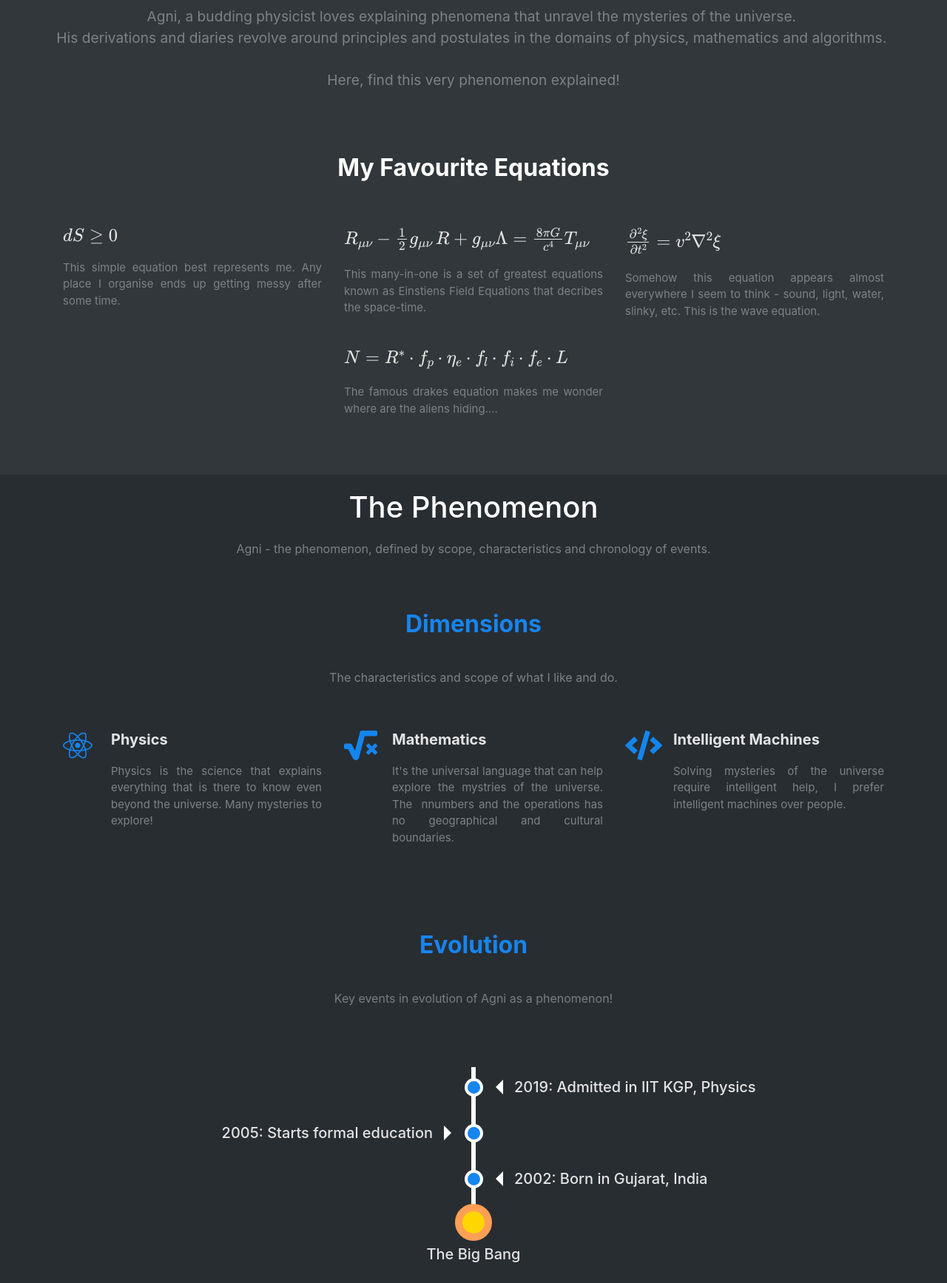
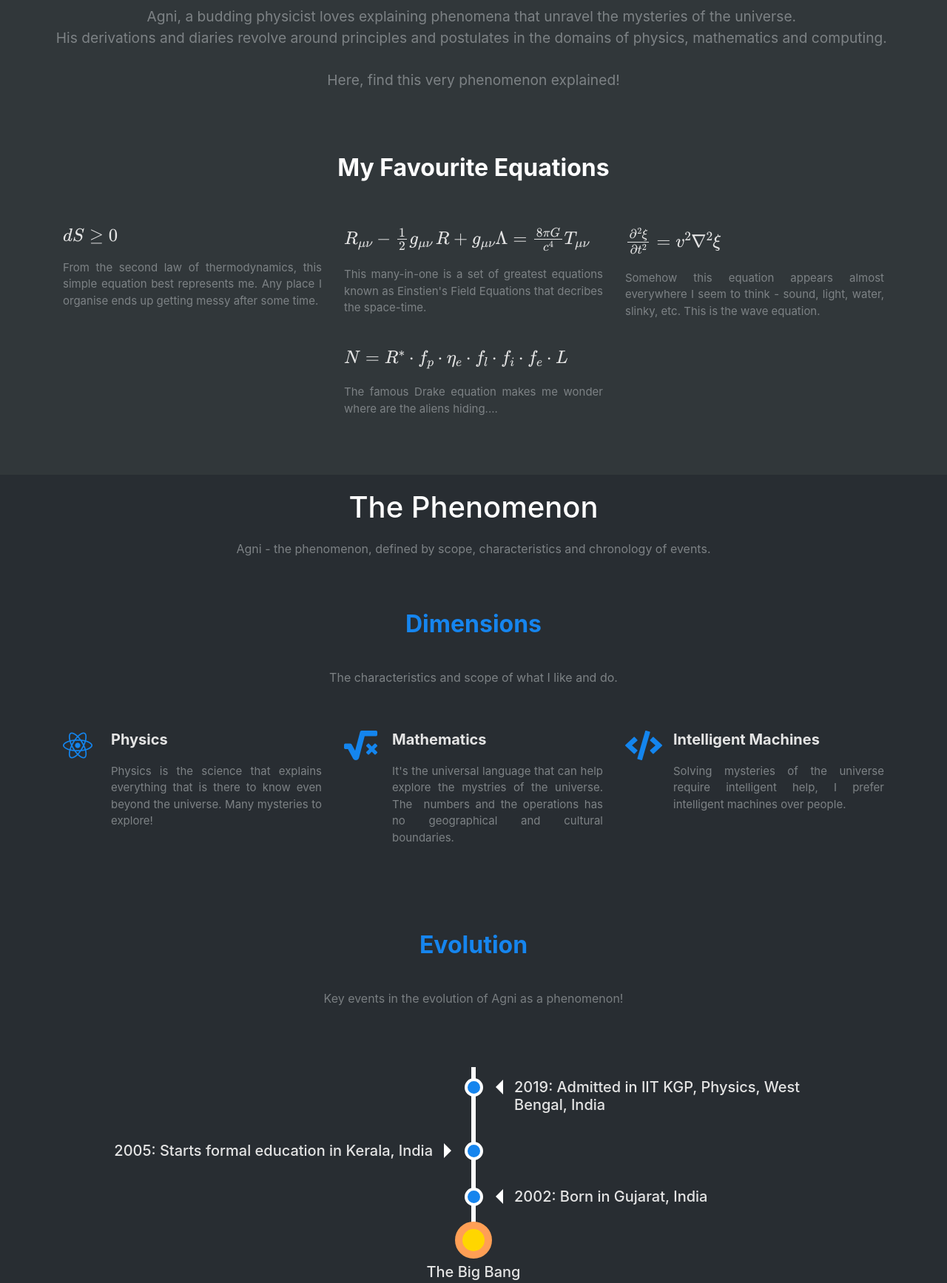
Before and after one commit to OldFire3107/OldFire3107.github.io, a plain HTML site: page index.html in a window 1280 px wide. Shown: the part 512-2247 px from the top of the page at 74% size. Drawn offline with nearby package versions, Linux system fonts and the light colour scheme; some packages are replaced by stand-ins of ours; files whose address does not match are found by name.

Commit message:
Minor correctios

```diff
--- a/index.html
+++ b/index.html
@@ -5,14 +5,14 @@
     <meta charset="utf-8">
     <meta name="viewport" content="width=device-width, initial-scale=1.0, shrink-to-fit=no">
     <title>Agni Purani</title>
-    <meta name="twitter:description" content="Agni, a budding physicist loves explaining phenomena that unravel the mysteries of the universe. His derivations and diaries revolve around principles and postulates in the domains of physics, mathematics and algorithms. Here, find this very phenomenon explained!">
+    <meta name="twitter:description" content="Agni, a budding physicist loves explaining phenomena that unravel the mysteries of the universe. His derivations and diaries revolve around principles and postulates in the domains of physics, mathematics and computing. Here, find this very phenomenon explained!">
     <meta name="keywords" content="Agni, Purani, Agni Purani, Agni Keyoor Purani, OldFire, OldFire3107, Physics, Physicist">
     <meta name="twitter:image" content="assets/img/5a6894f084b05_logo(1).thumb.png.8d23f3cefa30d8ae53472688e8896761.png">
     <meta property="og:type" content="website">
     <meta property="og:image" content="assets/img/5a6894f084b05_logo(1).thumb.png.8d23f3cefa30d8ae53472688e8896761.png">
     <meta name="twitter:card" content="summary">
     <meta name="twitter:title" content="Agni Purani">
-    <meta name="description" content="Agni, a budding physicist loves explaining phenomena that unravel the mysteries of the universe. His derivations and diaries revolve around principles and postulates in the domains of physics, mathematics and algorithms. Here, find this very phenomenon explained!">
+    <meta name="description" content="Agni, a budding physicist loves explaining phenomena that unravel the mysteries of the universe. His derivations and diaries revolve around principles and postulates in the domains of physics, mathematics and computing. Here, find this very phenomenon explained!">
     <link rel="icon" type="image/png" sizes="170x170" href="assets/img/5a6894f084b05_logo(1).thumb.png.8d23f3cefa30d8ae53472688e8896761.png">
     <link rel="icon" type="image/png" sizes="170x170" href="assets/img/5a6894f084b05_logo(1).thumb.png.8d23f3cefa30d8ae53472688e8896761.png">
     <link rel="icon" type="image/png" sizes="170x170" href="assets/img/5a6894f084b05_logo(1).thumb.png.8d23f3cefa30d8ae53472688e8896761.png">
@@ -104,7 +104,7 @@
             </div>
         </section>
         <div id="aboutme" class="about">
-            <p>Agni, a budding physicist loves explaining phenomena that unravel the mysteries of&nbsp;the universe.&nbsp;<br>His derivations and diaries revolve around principles and postulates in the domains of physics, mathematics and algorithms.&nbsp;<br><br>Here,
+            <p>Agni, a budding physicist loves explaining phenomena that unravel the mysteries of&nbsp;the universe.&nbsp;<br>His derivations and diaries revolve around principles and postulates in the domains of physics, mathematics and computing.&nbsp;<br><br>Here,
                 find this very phenomenon explained!<br></p>
         </div>
     </main>
@@ -116,11 +116,11 @@
             <div class="row text-justify justify-content-center features">
                 <div class="col-sm-6 col-lg-4 item" style="padding-left: 15px;">
                     <h3 class="name" style="color: rgb(228,228,228);">\(dS \geq 0\)</h3>
-                    <p class="description">This simple equation best represents me. Any place I organise ends up getting messy after some time.</p>
+                    <p class="description">From the second law of thermodynamics, this simple equation best represents me. Any place I organise ends up getting messy after some time.</p>
                 </div>
                 <div class="col-sm-6 col-lg-4 item" style="padding-left: 15px;">
                     <h3 class="name" style="color: rgb(228,228,228);">\(R_{\mu \nu} - {1 \over 2}g_{\mu \nu}\,R + g_{\mu \nu} \Lambda = {8 \pi G \over c^4} T_{\mu \nu}\)</h3>
-                    <p class="description">This many-in-one is a set of greatest equations known as Einstiens Field Equations that decribes the space-time.</p>
+                    <p class="description">This many-in-one is a set of greatest equations known as Einstien's Field Equations that decribes the space-time.</p>
                 </div>
                 <div class="col-sm-6 col-lg-4 item" style="padding-left: 15px;">
                     <h3 class="name" style="color: rgb(228,228,228);">\({\partial^2 \xi \over \partial t^2} = v^2 \nabla ^2 \xi\)</h3>
@@ -128,7 +128,7 @@
                 </div>
                 <div class="col-sm-6 col-lg-4 item" style="padding-left: 15px;">
                     <h3 class="name" style="color: rgb(228,228,228);">\(N = R^{*} \cdot f_{p} \cdot \eta_{e} \cdot f_{l} \cdot f_{i} \cdot f_{e} \cdot&nbsp; L\)&nbsp;</h3>
-                    <p class="description">The famous drakes equation makes me wonder where are the aliens hiding....</p>
+                    <p class="description">The famous Drake equation makes me wonder where are the aliens hiding....</p>
                 </div>
             </div>
         </div>
@@ -150,7 +150,7 @@
                 </div>
                 <div class="col-sm-6 col-lg-4 item"><i class="fas fa-square-root-alt icon"></i>
                     <h3 class="name" style="color: rgb(228,228,228);">Mathematics</h3>
-                    <p class="description">It's the universal language that can help explore the mystries of the universe. The&nbsp; nnumbers and the operations has no geographical and cultural boundaries.</p>
+                    <p class="description">It's the universal language that can help explore the mystries of the universe. The&nbsp; numbers and the operations has no geographical and cultural boundaries.</p>
                 </div>
                 <div class="col-sm-6 col-lg-4 item"><i class="fas fa-code icon"></i>
                     <h3 class="name" style="color: rgb(228,228,228);">Intelligent Machines</h3>
@@ -163,17 +163,17 @@
         <div class="container cont" style="margin-bottom: 25px;">
             <div class="intro" style="padding-top: 5px;padding-bottom: 5px;">
                 <h2 class="text-center" style="color: rgb(22,133,238);">Evolution</h2>
-                <p class="text-center" style="color: rgb(121,126,129);">Key events in evolution of Agni as a phenomenon!</p>
+                <p class="text-center" style="color: rgb(121,126,129);">Key events in the evolution of Agni as a phenomenon!</p>
             </div>
             <div class="timeline">
                 <div data-aos="fade" class="containerDiff right">
                     <div class="content">
-                        <h3>2019: Admitted in IIT KGP, Physics</h3>
+                        <h3>2019: Admitted in IIT KGP, Physics, West Bengal, India</h3>
                     </div>
                 </div>
                 <div data-aos="fade" class="containerDiff left">
                     <div class="content">
-                        <h3>2005: Starts formal education</h3>
+                        <h3>2005: Starts formal education in Kerala, India</h3>
                     </div>
                 </div>
                 <div data-aos="fade" class="containerDiff right">
@@ -201,7 +201,7 @@
                 <div class="col-md-6">
                     <div class="intro"><i class="fa fa-address-card-o icon"></i>
                         <h3 class="text-center subhead" style="color: rgb(228,228,228);">Records</h3>
-                        <p class="text-center" style="color: rgb(125,130,130);">Here is my résumé that details my education and work. Download if you think I could contribute in anyway to you mission.</p>
+                        <p class="text-center" style="color: rgb(125,130,130);">Here is my résumé that details my education and work. Download if you think I could contribute in anyway to your mission.</p>
                     </div>
                     <div class="buttons bottomstuck"><a class="btn btn-secondary" role="button" href="assets/docs/Agni.pdf">Download PDF</a></div>
                 </div>
```
